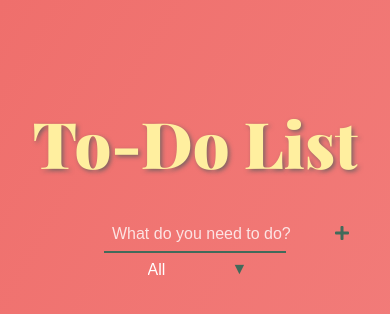
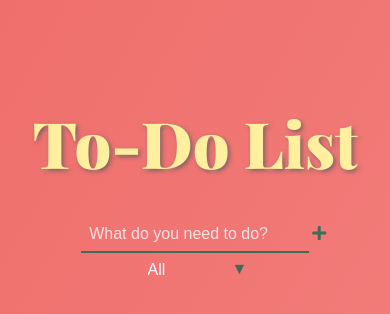
Before and after one commit to julietamullen/todolistjs, a plain HTML site: page index.html in a window 390 px wide. Drawn offline with nearby package versions, Linux system fonts and the light colour scheme.

Commit message:
Add files via upload

```diff
--- a/styles.css
+++ b/styles.css
@@ -228,10 +228,9 @@ option {
     }
 
 @media (max-width: 600px) {
-
     form {
-        min-width: 80%;
         display: flex;
         flex-direction: column;
+        min-width: 100%;
     }
     }
```
